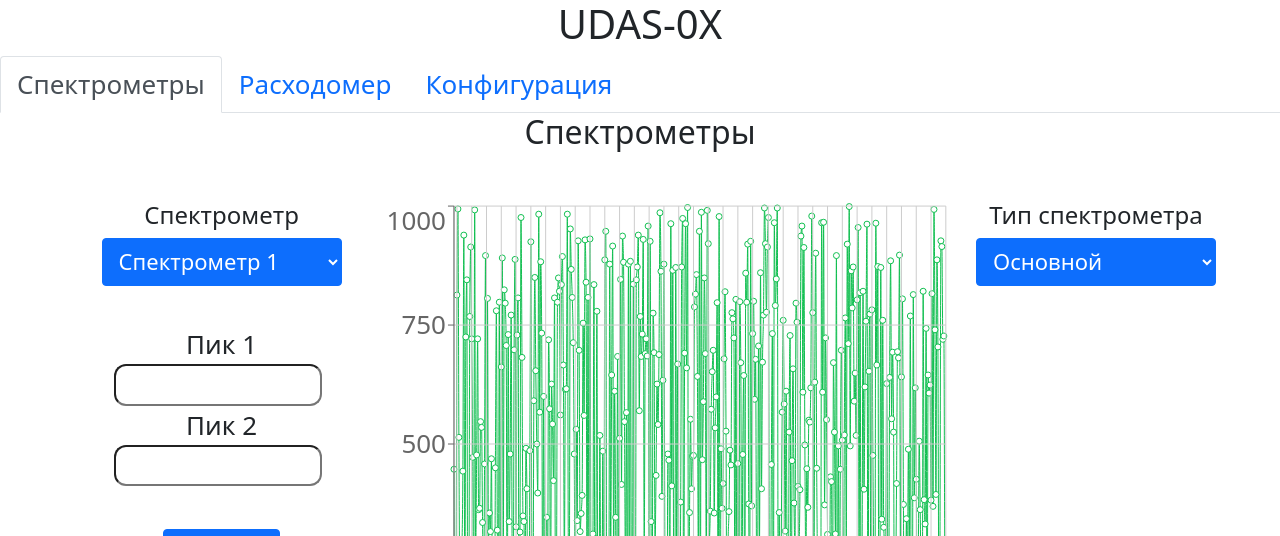
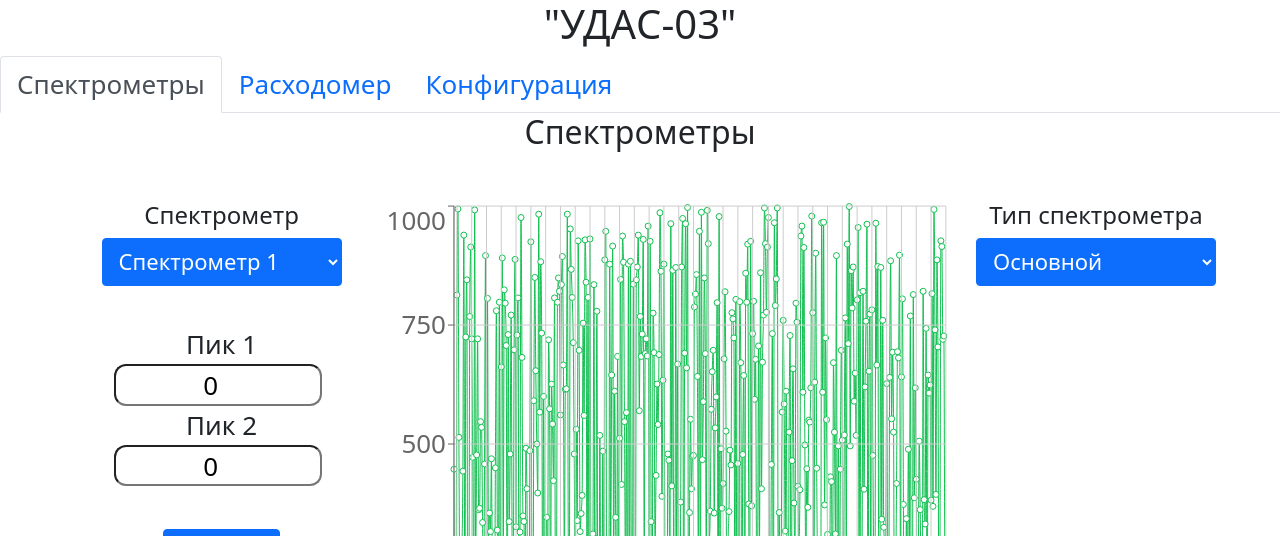
Before and after one commit to askoropisov/udas_config, a React (Create React App) app: page / in a window 1280 px wide. Shown: the top 536 px of the page. Built offline with nearby package versions, Linux system fonts and the light colour scheme.

Commit message:
Введение состояний переменных

```diff
--- a/src/components/Controls/ConfigurationMenu.js
+++ b/src/components/Controls/ConfigurationMenu.js
@@ -14,7 +14,7 @@ function ConfigurationMenu(props){
             <Tab.Container id="left-tabs-example" defaultActiveKey="SpectrometersConfig">
                 <Row>
                     <Col sm={3} md={3} xl={3}>
-                        <Nav variant="pills" className="flex-column">
+                        <Nav variant="pills" className="flex-column" style={{cursor: 'pointer'}}>
                             <Nav.Item>
                                 <Nav.Link eventKey="SpectrometersConfig">Спектрометры</Nav.Link>
                             </Nav.Item>
--- a/src/components/FlowMeter/Flap.js
+++ b/src/components/FlowMeter/Flap.js
@@ -1,8 +1,10 @@
+import { useState } from 'react';
 import Button from 'react-bootstrap/esm/Button';
 
 function Flap(props) {
 
-    var status = props.status;
+    const[status, SetStatus]=useState(false);
+
     var statusWord;
     if (status === true) statusWord = "открыта"
     else statusWord = "закрыта";
@@ -10,14 +12,14 @@ function Flap(props) {
     return (
 
         <div>
-            <h3>Заслонка</h3>
-            <br></br>
+
 
             <h4>Статус:</h4> Заслонка {statusWord}
             <br></br>
             <div style={{ display: 'flex', justifyContent: "space-around", marginTop: 50 }}>
-                <Button>Открыть</Button>
-                <Button>Закрыть</Button>
+                <Button disabled={status} onClick={() => SetStatus(true)}>Открыть</Button>
+
+                <Button disabled={!status} onClick={() => SetStatus(false)}>Закрыть</Button>
             </div>
         </div>
     )
--- a/src/components/FlowMeter/FlowMeterSensor.js
+++ b/src/components/FlowMeter/FlowMeterSensor.js
@@ -1,18 +1,20 @@
 import Button from 'react-bootstrap/esm/Button';
 import Table from 'react-bootstrap/Table'
+import { useState } from 'react';
 
 function FlowMeterSensor(props){
 
-    let FM_A=3;
-    let FM_B=4;
-    let FM_C=34;
-    let FM_D=19;
-    let value=FM_A+FM_B/2*FM_D-FM_C+10;
+    const[FM_A, SetFM_A]=useState(0);
+    const[FM_B, SetFM_B]=useState(0);
+    const[FM_C, SetFM_C]=useState(0);
+    const[FM_D, SetFM_D]=useState(0);
 
+
+    const[value, SetValue]=useState(12);
 
     return(
         <div>
-            <h3>Датчик скорости потока</h3>
+
             <br></br>
             <br></br>
 
@@ -25,26 +27,29 @@ function FlowMeterSensor(props){
                 </thead>
                 <tbody>
                     <tr>
-                        <td width={400}>A</td>
-                        <td width={400}><input id="FM_A" defaultValue={FM_A} type={'number'}/></td>
+                        <td width={200}>A</td>
+                        <td width={300}><input id="FM_A" Value={FM_A} type={'number'}
+                            className='input' onChange={(e) => SetFM_A(e.target.value)}/></td>
                     </tr>
                     <tr>
                         <td>B</td>
-                        <td><input id="FM_B" defaultValue={FM_B} type={'number'}/></td>
+                        <td><input id="FM_B" Value={FM_B} type={'number'}
+                             className='input' onChange={(e) => SetFM_B(e.target.value)}/></td>
                     </tr>
                     <tr>
                         <td>C</td>
-                        <td><input id="FM_C" defaultValue={FM_C} type={'number'}/></td>
+                        <td><input id="FM_C" Value={FM_C} type={'number'}
+                             className='input' onChange={(e) => SetFM_C(e.target.value)}/></td>
                     </tr>
                     <tr>
                         <td>D</td>
-                        <td><input id="FM_D" defaultValue={FM_D} type={'number'}/></td>
+                        <td><input id="FM_D" Value={FM_D} type={'number'}
+                             className='input' onChange={(e) => SetFM_D(e.target.value)}/></td>
                     </tr>
                 </tbody>
             </Table>
             <br></br>
             Значение: {value}
-            <br></br>
             <br></br>
             <Button>Установить</Button>
         </div>
--- a/src/components/FlowMeter/Graduation.js
+++ b/src/components/FlowMeter/Graduation.js
@@ -9,7 +9,7 @@ function Graduation(props) {
 
     const onChangehandle = (e) => {
         const value = Number(e.target.value)
-        if(value>0) setCount(value)
+        if(value>=0) setCount(value)
 
     }
 
@@ -21,10 +21,11 @@ function Graduation(props) {
         console.log(count)
         console.log(new Array(count).fill(1))
     }, [count])
+
+
     return (
 
         <div>
-            <h3>Градуировка</h3>
 
             <div>
                 <br></br>
--- a/src/components/FlowMeter/PressureSensor.js
+++ b/src/components/FlowMeter/PressureSensor.js
@@ -1,20 +1,24 @@
 import Table from 'react-bootstrap/Table'
 import Button from 'react-bootstrap/esm/Button';
+import { useState } from 'react';
 
 function PressureSensor(props){
 
-    let PS_A=13;
-    let PS_B=-4;
-    var PS_C=29.7;
-    let PS_D=1;
-    let value=PS_A+PS_B/2*PS_D-PS_C;
+    const[PS_A, SetPS_A]=useState(0);
+    const[PS_B, SetPS_B]=useState(0);
+    const[PS_C, SetPS_C]=useState(0);
+    const[PS_D, SetPS_D]=useState(0);
+
+    const[preassure, SetPreassure]=useState(95);
+    const[value, SetValue]=useState(45);
+
 
     return(
         <div>
-            <h3>Датчик давления</h3>
+
+            Давление: {preassure} Па
             <br></br>
             <br></br>
-
             <Table striped bordered hover>
                 <thead>
                     <tr>
@@ -24,26 +28,29 @@ function PressureSensor(props){
                 </thead>
                 <tbody>
                     <tr>
-                        <td width={400}>A</td>
-                        <td width={400}><input id="PS_A" defaultValue={PS_A} type={'number'}/></td>
+                        <td width={200}>A</td>
+                        <td width={300}><input id="PS_A" Value={PS_A} type={'number'}
+                            onChange={(e) => SetPS_A(e.target.value)} className='input'/></td>
                     </tr>
                     <tr>
                         <td>B</td>
-                        <td><input id="PS_B" defaultValue={PS_B}  type={'number'}/></td>
+                        <td><input id="PS_B" Value={PS_B}  type={'number'}
+                             onChange={(e) => SetPS_B(e.target.value)} className='input'/></td>
                     </tr>
                     <tr>
                         <td>C</td>
-                        <td><input id="PS_C" defaultValue={PS_C}  type={'number'}/></td>
+                        <td><input id="PS_C" Value={PS_C}  type={'number'}
+                             onChange={(e) => SetPS_C(e.target.value)} className='input'/></td>
                     </tr>
                     <tr>
                         <td>D</td>
-                        <td><input id="PS_D" defaultValue={PS_D} type={'number'}/></td>
+                        <td><input id="PS_D" Value={PS_D} type={'number'}
+                             onChange={(e) => SetPS_D(e.target.value)} className='input'/></td>
                     </tr>
                 </tbody>
             </Table>
             <br></br>
             Значение: {value}
-            <br></br>
             <br></br>
             <Button>Установить</Button>
         </div>
--- a/src/components/FlowMeter/TemperatureSensor.js
+++ b/src/components/FlowMeter/TemperatureSensor.js
@@ -1,14 +1,16 @@
+import { useState } from "react"
+
 function TemperatureSensor(props){
 
-    var temperatur = 27;
+    const[temperature, SetTemperature] = useState(27);
+
     return(
 
         <div>
-            <h3>Датчик температуры</h3>
             <div >
                 <br></br>
                 <br></br>
-                Температура: {temperatur}°С
+                Температура: {temperature}°С
             </div>
         </div>
     )
--- a/src/components/Main.js
+++ b/src/components/Main.js
@@ -5,7 +5,7 @@ function Main(props){
 
     return(
         <div>
-            <h1>UDAS-0X</h1>
+            <h1>"УДАС-03"</h1>
 
             <Navigation/>
 
--- a/src/components/Spectrums/Spectrum.js
+++ b/src/components/Spectrums/Spectrum.js
@@ -8,6 +8,8 @@ import Button from 'react-bootstrap/esm/Button';
 function Spectrum(props) {
 
     const [datas, setDatas] = useState([])
+    const [peak1, setPeak1] = useState(0);
+    const [peak2, setPeak2] = useState(0);
 
 
     // useEffect(() => {
@@ -65,11 +67,13 @@ function Spectrum(props) {
                         <br></br>
                         <div>
                             <label for="pic1" style={{display: "block"}} >Пик 1</label>
-                            <input className='input' type="number" id="pic1" style={{display: "block", marginLeft: '50px'}}/>
+                            <input className='input' type="number" id="pic1" value = {peak1}
+                                   style={{display: "block", marginLeft: '50px'}} onChange={(e) => setPeak1(e.target.value)} />
                         </div>
                         <div>
                             <label for="pic2" style={{display: "block"}}>Пик 2</label>
-                            <input className='input' type="number" id="pic2" style={{display: "block" , marginLeft: '50px'}}/>
+                            <input className='input' type="number" id="pic2" value = {peak2}
+                                style={{display: "block" , marginLeft: '50px'}} onChange={(e) => setPeak2(e.target.value)}/>
                         </div>
                         <br></br>
                         <Button>Установить</Button>
```
